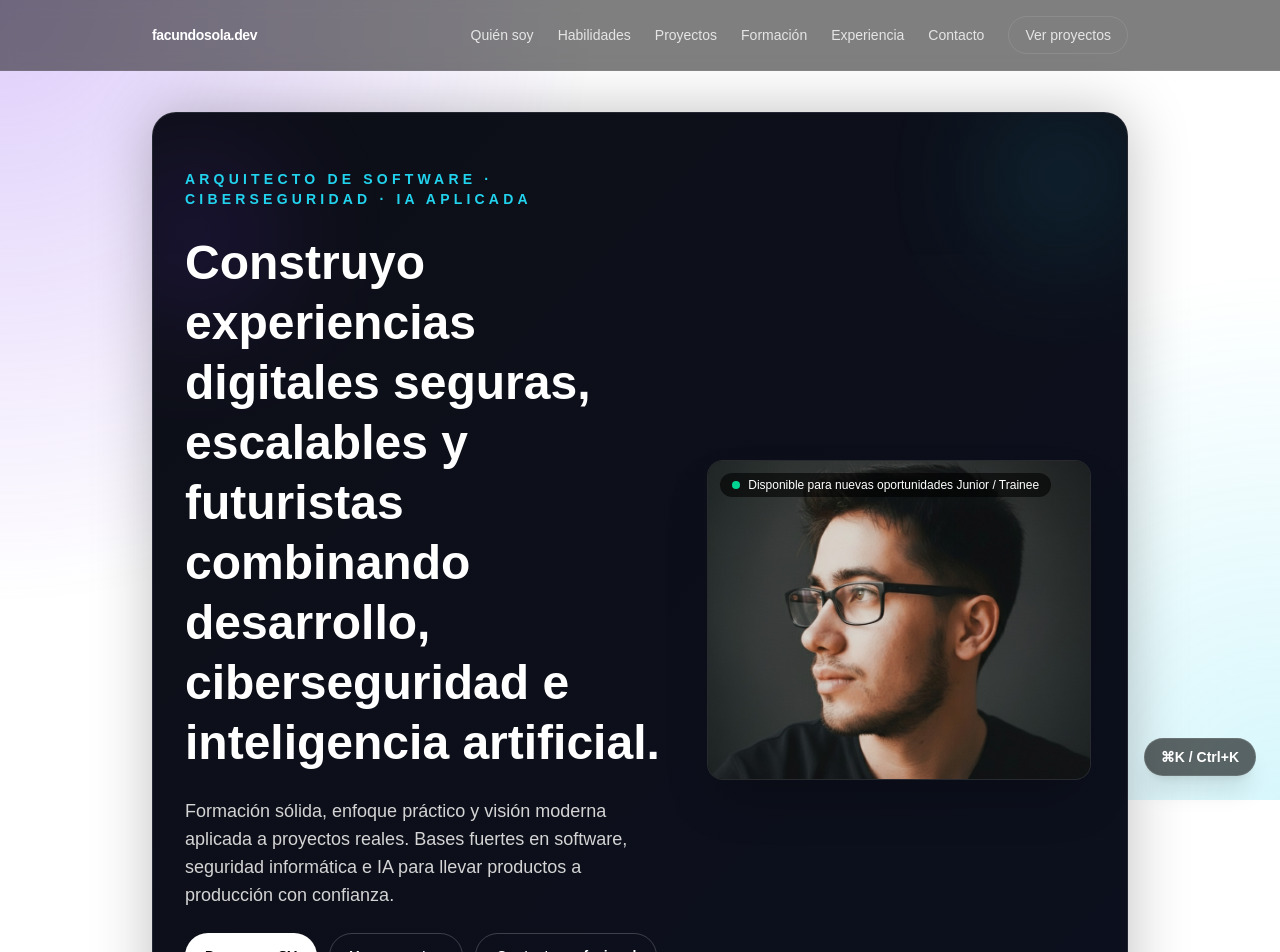
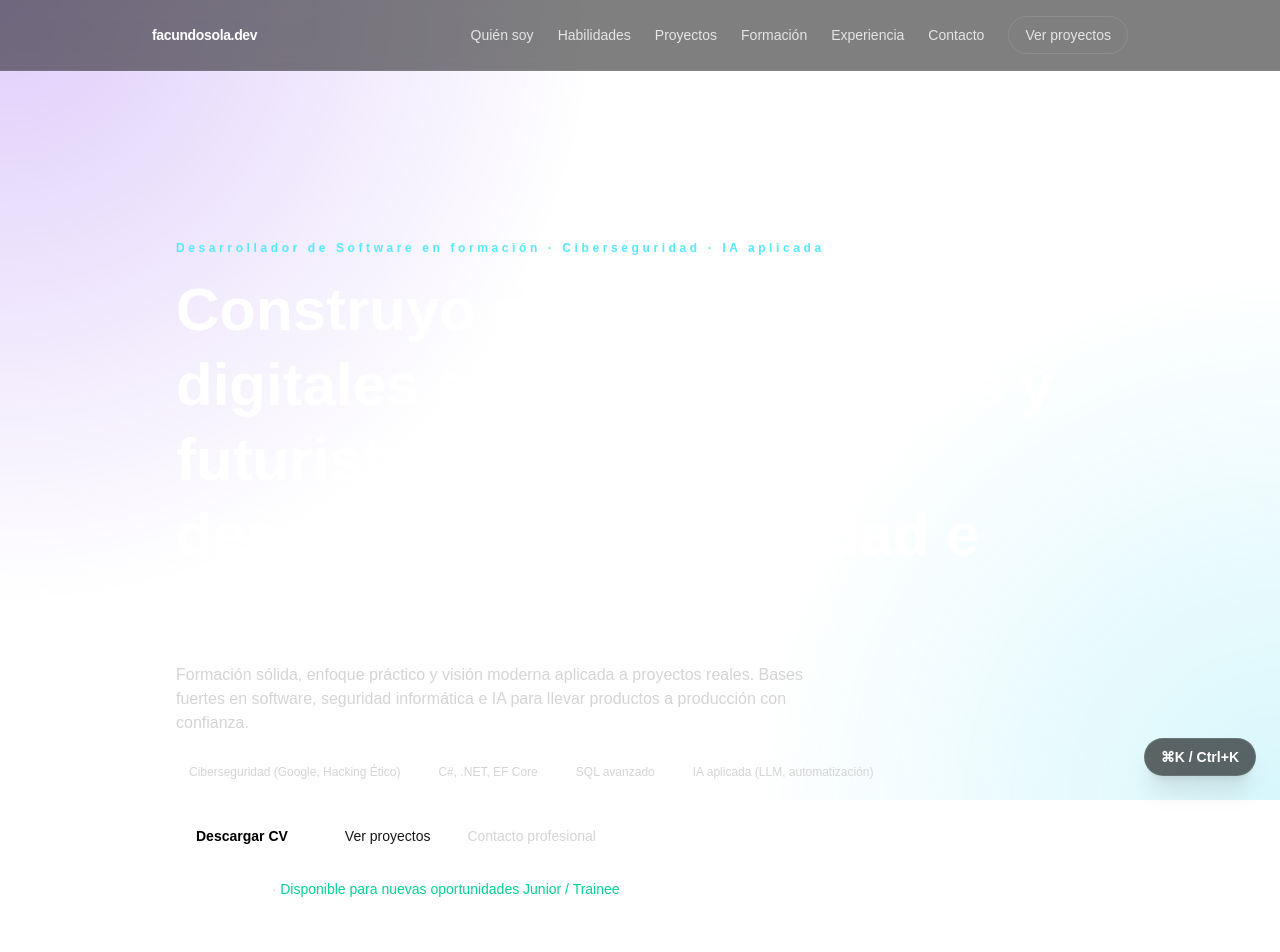
Before and after one commit to PortafolioFS/facundosola-portfolio, a Next.js app: page / in a window 1280 px wide. Shown: the top 952 px of the page. Built offline with nearby package versions, Linux system fonts and the light colour scheme.

Commit message:
Actualizar la sección Hero para mejorar la presentación y la accesibilidad del contenido

```diff
--- a/components/hero.tsx
+++ b/components/hero.tsx
@@ -1,69 +1,65 @@
-import Image from "next/image";
-import Link from "next/link";
+
 
 export function Hero() {
   return (
-    <section className="relative overflow-hidden rounded-3xl border border-white/10 bg-gradient-to-br from-[#0d0f17] to-[#0c101e] p-8 pt-14 shadow-[0_0_60px_rgba(0,0,0,0.25)]">
-      <div className="absolute inset-0 opacity-60">
-        <div className="absolute -left-10 top-10 h-40 w-40 rounded-full bg-[#7c3aed]/30 blur-3xl" />
-        <div className="absolute right-0 top-0 h-32 w-32 rounded-full bg-[#22d3ee]/30 blur-3xl" />
+     <section id="top" className="mx-auto max-w-6xl px-6 py-24 lg:py-32">
+      <p className="text-xs font-semibold tracking-[0.3em] text-cyan-300">
+        Desarrollador de Software en formación · Ciberseguridad · IA aplicada
+      </p>
+
+      <h1 className="mt-4 text-4xl font-black leading-tight text-white md:text-6xl">
+        Construyo experiencias digitales seguras, escalables y futuristas
+        combinando desarrollo, ciberseguridad e inteligencia artificial.
+      </h1>
+
+      <p className="mt-4 max-w-2xl text-sm text-neutral-300 md:text-base">
+        Formación sólida, enfoque práctico y visión moderna aplicada a proyectos reales.
+        Bases fuertes en software, seguridad informática e IA para llevar productos
+        a producción con confianza.
+      </p>
+
+      <div className="mt-6 flex flex-wrap gap-3 text-xs text-neutral-300">
+        <span className="rounded-full border border-white/10 bg-white/5 px-3 py-1">
+          Ciberseguridad (Google, Hacking Ético)
+        </span>
+        <span className="rounded-full border border-white/10 bg-white/5 px-3 py-1">
+          C#, .NET, EF Core
+        </span>
+        <span className="rounded-full border border-white/10 bg-white/5 px-3 py-1">
+          SQL avanzado
+        </span>
+        <span className="rounded-full border border-white/10 bg-white/5 px-3 py-1">
+          IA aplicada (LLM, automatización)
+        </span>
       </div>
-      <div className="relative grid gap-10 lg:grid-cols-[1.1fr_0.9fr] lg:items-center">
-        <div className="space-y-6">
-          <p className="text-sm font-semibold uppercase tracking-[0.3em] text-[#22d3ee]">
-            Arquitecto de Software · Ciberseguridad · IA aplicada
-          </p>
-          <h1 className="text-4xl font-semibold leading-tight text-white sm:text-5xl">
-            Construyo experiencias digitales seguras, escalables y futuristas combinando desarrollo, ciberseguridad e
-            inteligencia artificial.
-          </h1>
-          <p className="max-w-2xl text-lg text-neutral-300">
-            Formación sólida, enfoque práctico y visión moderna aplicada a proyectos reales. Bases fuertes en software,
-            seguridad informática e IA para llevar productos a producción con confianza.
-          </p>
-          <div className="flex flex-wrap gap-3">
-            <Link
-              href="/facundo-sola-cv.pdf"
-              className="inline-flex items-center gap-2 rounded-full bg-white px-5 py-3 text-sm font-semibold text-black transition hover:bg-neutral-100"
+
+      <div className="mt-8 flex flex-wrap items-center gap-4">
+        <a
+          href="TU_LINK_CV"
+          className="rounded-full bg-white px-5 py-2 text-sm font-semibold text-black"
         >
           Descargar CV
-            </Link>
-            <Link
+        </a>
+        <a
           href="#projects"
-              className="inline-flex items-center gap-2 rounded-full border border-white/20 px-5 py-3 text-sm font-semibold text-white transition hover:border-white/50"
+          className="rounded-full border border-white/20 px-5 py-2 text-sm"
         >
           Ver proyectos
-            </Link>
-            <Link
+        </a>
+        <a
           href="#contact"
-              className="inline-flex items-center gap-2 rounded-full border border-white/20 px-5 py-3 text-sm font-semibold text-white transition hover:border-white/50"
+          className="text-sm text-neutral-300 underline-offset-4 hover:underline"
         >
           Contacto profesional
-            </Link>
+        </a>
       </div>
-          <ul className="flex flex-wrap gap-4 text-xs text-neutral-400">
-            <li className="rounded-full border border-white/10 px-3 py-1">Ciberseguridad (Google, Hacking Ético)</li>
-            <li className="rounded-full border border-white/10 px-3 py-1">C#, .NET, EF Core</li>
-            <li className="rounded-full border border-white/10 px-3 py-1">SQL avanzado</li>
-            <li className="rounded-full border border-white/10 px-3 py-1">IA aplicada (LLM, automatización)</li>
-          </ul>
-        </div>
-        <div className="relative flex items-center justify-center">
-          <div className="relative h-[320px] w-full max-w-sm overflow-hidden rounded-2xl border border-white/10 bg-neutral-900/60 p-3 shadow-2xl">
-            <div className="absolute inset-0 bg-[radial-gradient(circle_at_30%_20%,rgba(255,255,255,0.06),transparent_35%)]" />
-            <Image
-              src="/facundo-hero.jpg"
-              alt="Facundo Sola"
-              fill
-              priority
-              className="rounded-xl object-cover"
-            />
-            <div className="absolute left-3 top-3 flex items-center gap-2 rounded-full bg-black/60 px-3 py-1 text-xs text-white">
-              <span className="h-2 w-2 rounded-full bg-emerald-400" /> Disponible para nuevas oportunidades Junior / Trainee
-            </div>
-          </div>
-        </div>
-      </div>
+
+      <p className="mt-6 text-sm text-neutral-300">
+        <span className="font-semibold text-white">Facundo Sola</span> ·{" "}
+        <span className="text-emerald-400">
+          Disponible para nuevas oportunidades Junior / Trainee
+        </span>
+      </p>
     </section>
   );
 }
```
Lines whose indentation alone changed are shown as unchanged.
